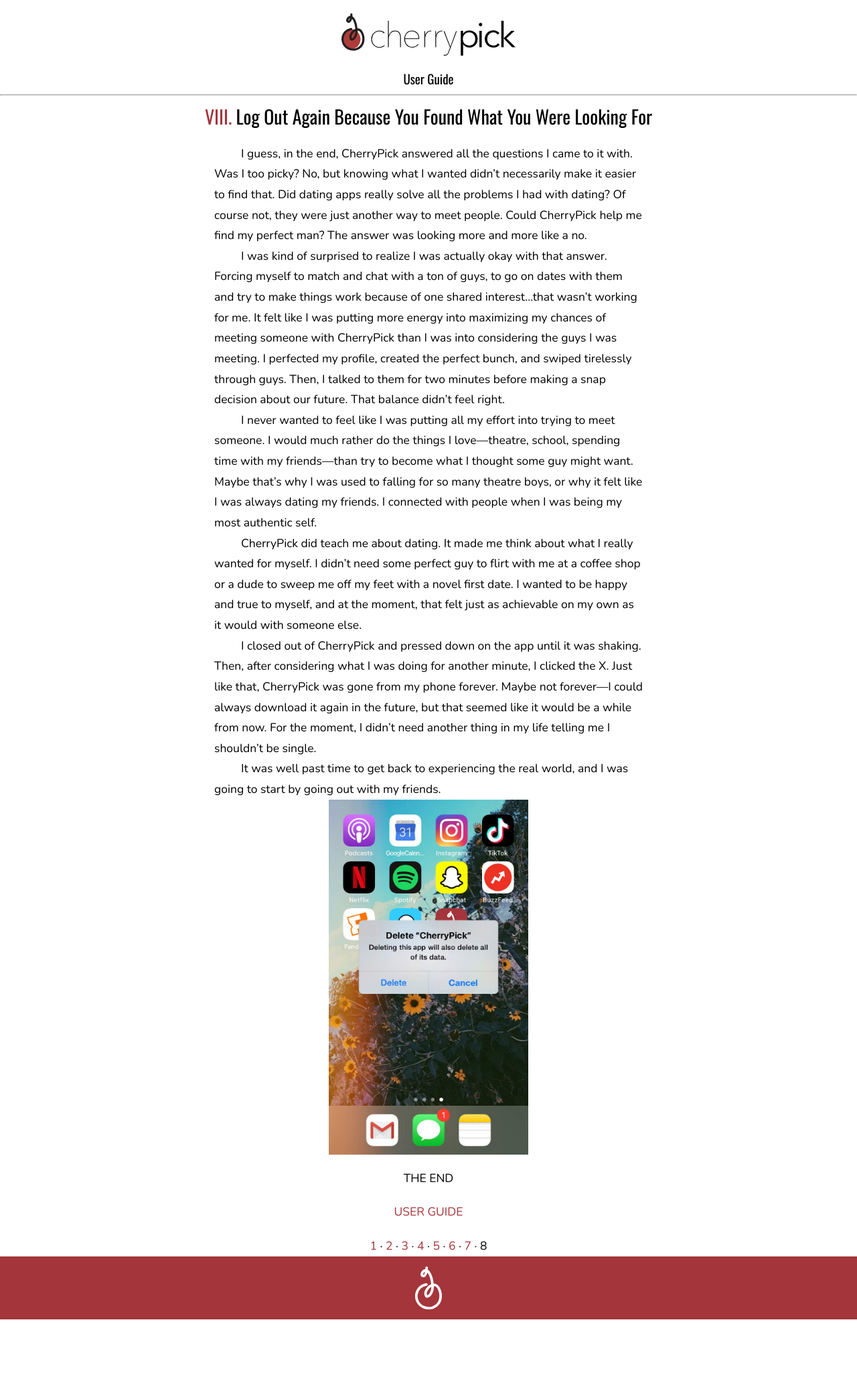
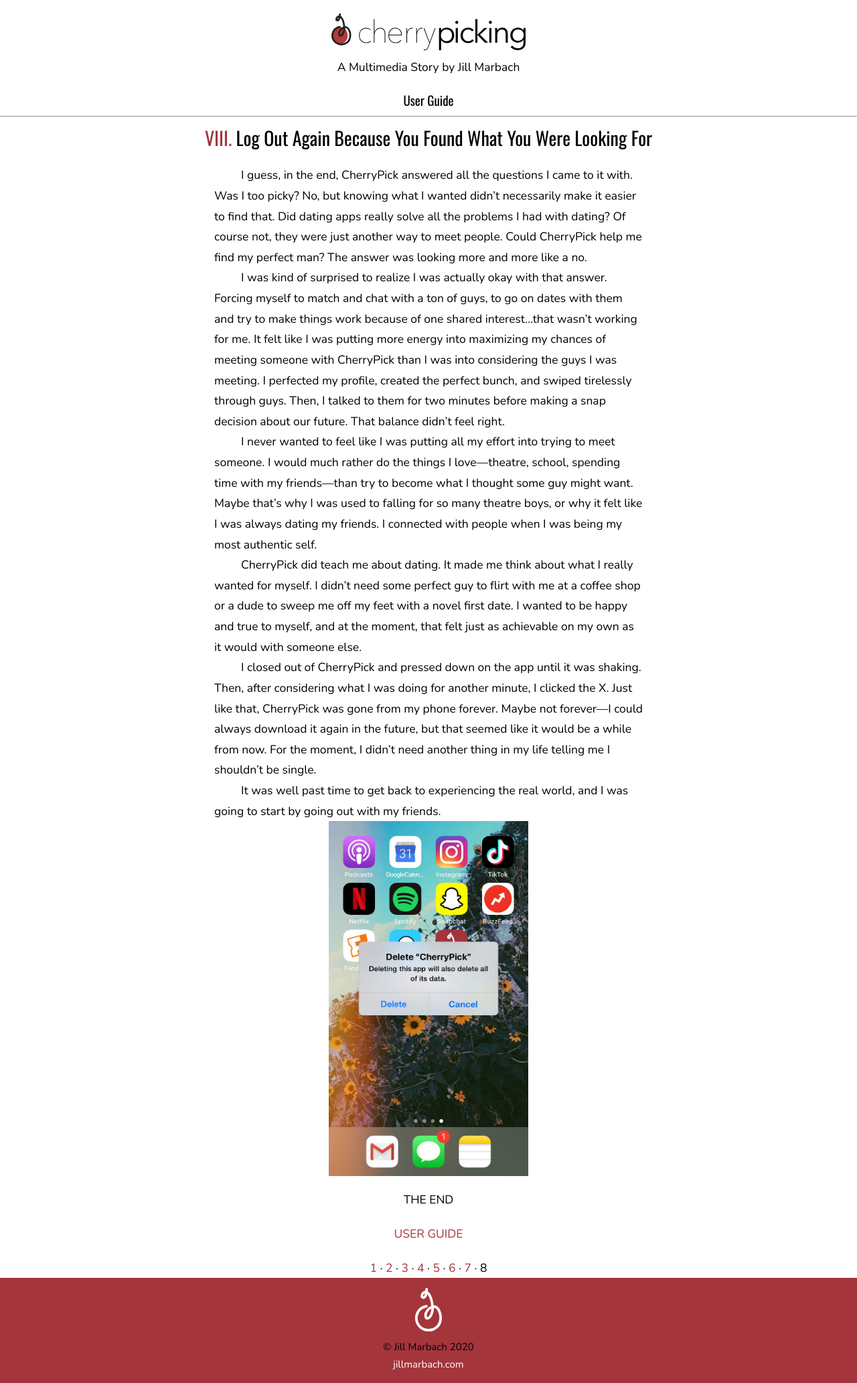
Before and after one commit to jillmarbach/-CherryPick-User-Guide, a plain HTML site: page log-out-again.html in a window 1280 px wide. Shown: the whole page at 67% size. Before the commit the page ends 1970 px from the top, so only its background shows below. Drawn offline with nearby package versions, Linux system fonts and the light colour scheme.

Commit message:
Header and footer update

```diff
--- a/Style/style.css
+++ b/Style/style.css
@@ -33,12 +33,18 @@
 	width: 100%;
 	background: white;
 	z-index: 1;
+	text-align: center;
 }
 
 .header img {
-	max-width: 26rem;
+	max-width: 29rem;
 	padding: 2rem 0 1rem;
 	margin: 0 auto;
+}
+
+.header p {
+	text-indent: 0;
+	padding-bottom: 1rem;
 }
 
 hr {
@@ -250,17 +256,28 @@
 
 .footer {
 	background-color: #A4353B;
+	padding: 1.5rem 0;
+	margin: 0 auto;
+}
+
+.footer p {
+	text-align: center;
+	text-indent: 0;
+	font-size: 1.5rem;
 }
 
 .cherry img {
-	padding: 1.5rem 0;
 	width: 4rem;
 	margin: 0 auto;
+	padding-bottom: 1rem;
 }
 
-.cherry {
-	width: 4rem;
-	margin: 0 auto;
+.me {
+	color: white;
+}
+
+.me:hover {
+	color: #959698;
 }
 
 .daydream {
--- a/log-out-again.html
+++ b/log-out-again.html
@@ -11,7 +11,8 @@
 </head>
 <body>
 <div class="header">
-	<a href="index.html"><img src="logo.svg" alt="CherryPick logo"></a>
+	<a href="index.html"><img src="logo-2.svg" alt="CherryPick logo"></a>
+	<p>A Multimedia Story by Jill Marbach</p>
 	<div class="nav">
 		<a href="index.html">User Guide</a>
 	</div>
@@ -29,11 +30,13 @@
 		<img src="delete.jpeg" alt="Delete CherryPick page">
 		<p class="center">THE END</p>
 	</div>
-	<p class="next"><a href="#">USER GUIDE</a></p>
+	<p class="next"><a href="index.html">USER GUIDE</a></p>
 	<p class="center"><a href="create-your-profile.html">1</a>  ·  <a href="explore-bunches.html">2</a>  ·  <a href="find-matches.html">3</a>  ·  <a href="chat-with-your-matches.html">4</a>  ·  <a href="log-out-and-meet-people.html">5</a>  ·  <a href="when-all-else.html">6</a>  ·  <a href="be-patient.html">7</a>  ·  8</p>
 </main>
 <div class="footer">
 	<div class="cherry"><a href="index.html"><img src="favicon.svg" alt="Cherry logo"></a></div>
+	<p>© Jill Marbach 2020</p>
+	<a class="me" href="https://jillmarbach.com" target="_blank"><p>jillmarbach.com</p></a>
 </div>
 </body>
 </html>
```
Also changed, not shown: be-patient.html (+4 -1 lines), chat-with-your-matches.html (+4 -1 lines), create-your-profile.html (+4 -1 lines), explore-bunches.html (+4 -1 lines), find-matches.html (+4 -1 lines), index.html (+5 -2 lines), log-out-and-meet-people.html (+4 -1 lines), when-all-else.html (+4 -1 lines), logo-2.svg (added).
